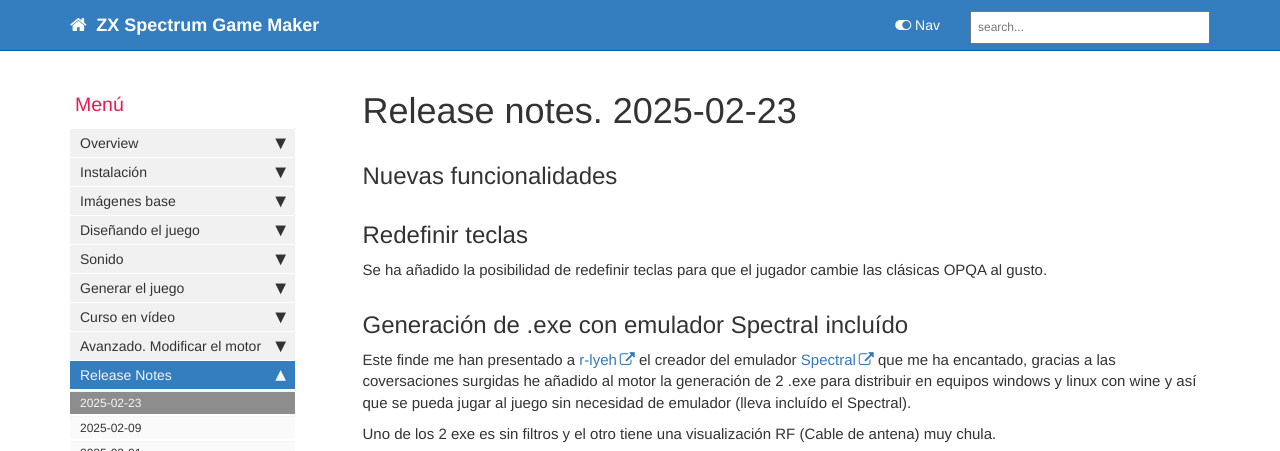
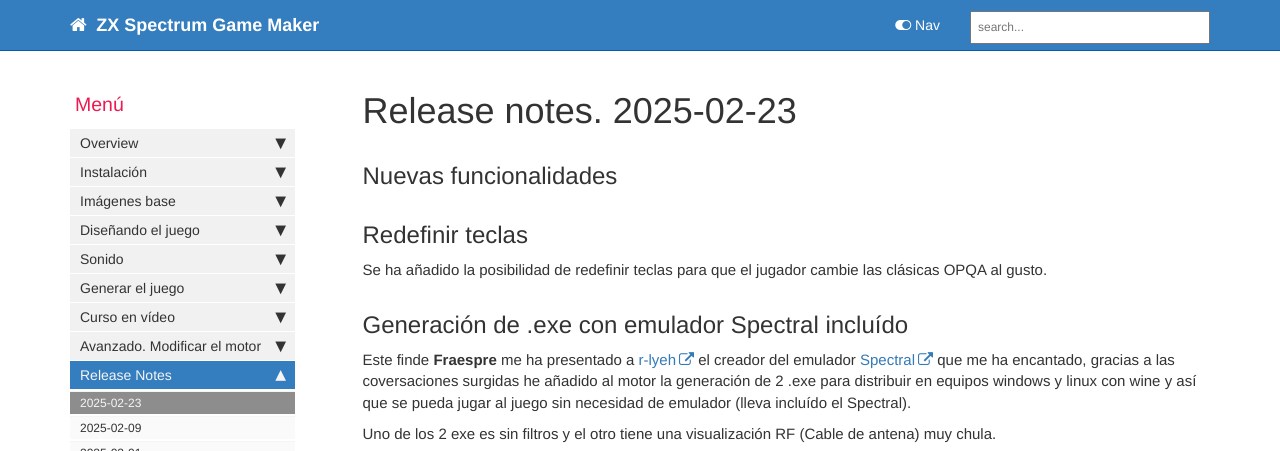
Before and after one commit to rtorralba/zx-game-maker-www, a Jekyll site: the page built from pages/mydoc/mydoc_release_notes_2025_02_23.md, in a window 1280 px wide and 900 px high, cut to the strip 0-451 px from the top of the window. Built offline with Jekyll 4.4.1, drawn with Linux system fonts in a browser that asks for light colours; comment, search, counter and statistics services are not loaded.

Commit message:
Change release notes

```diff
--- a/pages/mydoc/mydoc_release_notes_2025_02_23.md
+++ b/pages/mydoc/mydoc_release_notes_2025_02_23.md
@@ -17,7 +17,7 @@
 
 ## Generación de .exe con emulador Spectral incluído
 
-Este finde me han presentado a [r-lyeh](https://x.com/r_rlyeh) el creador del emulador [Spectral](https://github.com/r-lyeh/Spectral) que me ha encantado, gracias a las coversaciones surgidas he añadido al motor la generación de 2 .exe para distribuir en equipos windows y linux con wine y así que se pueda jugar al juego sin necesidad de emulador (lleva incluído el Spectral).
+Este finde **Fraespre** me ha presentado a [r-lyeh](https://x.com/r_rlyeh) el creador del emulador [Spectral](https://github.com/r-lyeh/Spectral) que me ha encantado, gracias a las coversaciones surgidas he añadido al motor la generación de 2 .exe para distribuir en equipos windows y linux con wine y así que se pueda jugar al juego sin necesidad de emulador (lleva incluído el Spectral).
 
 Uno de los 2 exe es sin filtros y el otro tiene una visualización RF (Cable de antena) muy chula.
 
```
